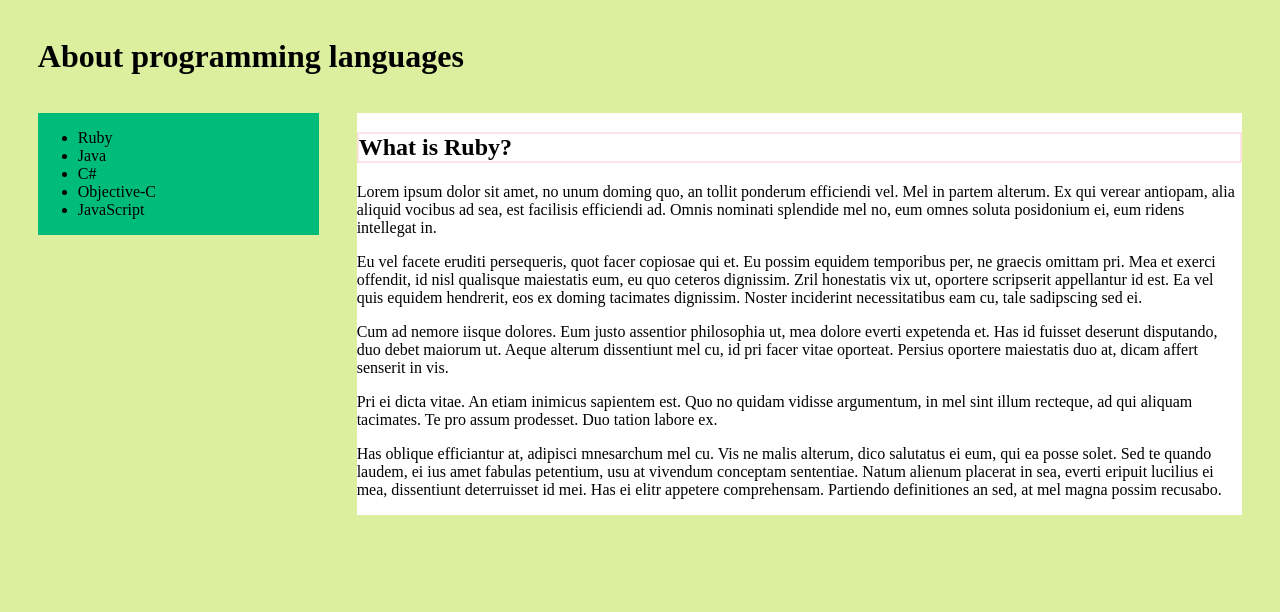
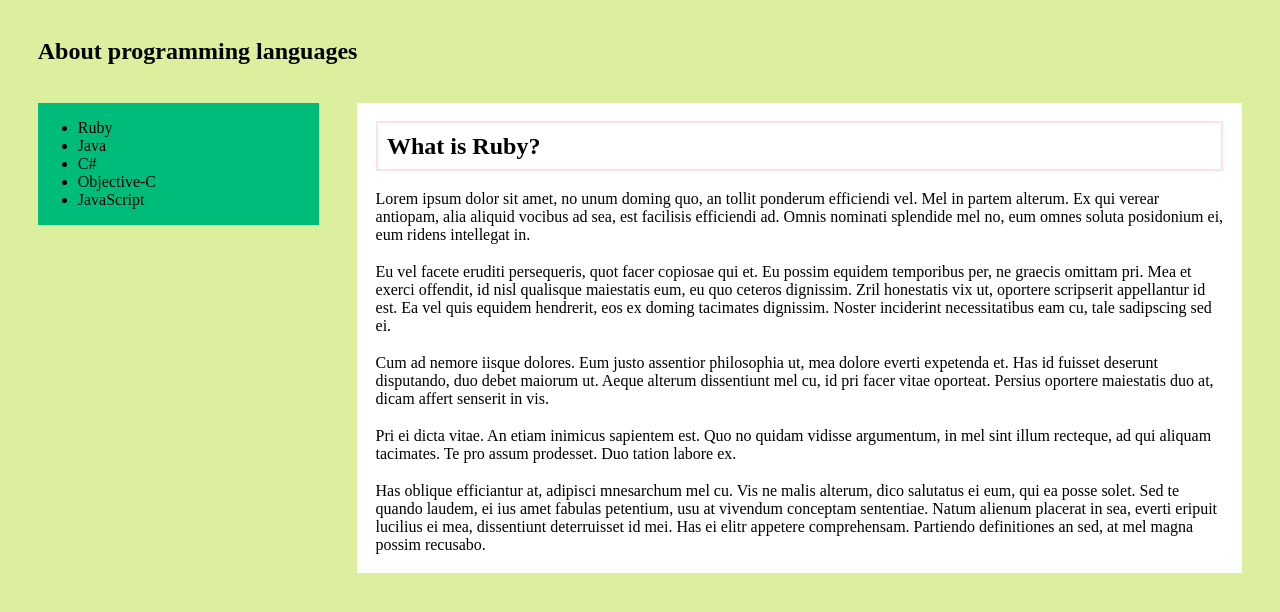
Before and after one commit to mayosuke/htmlwokakeruyouninaru, a plain HTML site: page index.html in a window 1280 px wide. Drawn offline with Linux system fonts and the light colour scheme.

Commit message:
Update CSS

```diff
--- a/style.css
+++ b/style.css
@@ -7,6 +7,7 @@ body {
 body > header > h1 {
   padding: 0cm 0cm 0cm 0cm;
   margin: 0cm 0cm 1cm 0cm;
+  font-size: 24px;
 }
 
 nav {
@@ -23,10 +24,23 @@ article {
   margin: 0cm 0cm 0cm 0cm;
 }
 
-article > header > h1 {
+article > header {
   border-style: solid;
   border-width: 2px;
   border-color: RGB(253,227,231);
+  padding: 0cm 0cm 0cm 0cm;
+  margin: 0.5cm 0.5cm 0.5cm 0.5cm;
+}
+
+article > header > h1 {
+  padding: 0cm 0cm 0cm 0cm;
+  margin: 0.25cm 0.25cm 0.25cm 0.25cm;
+  font-size: 24px;
+}
+
+article > section > p {
+  padding: 0cm 0.5cm 0.5cm 0.5cm;
+  margin: 0cm 0cm 0cm 0cm;
 }
 
 .container {
```
